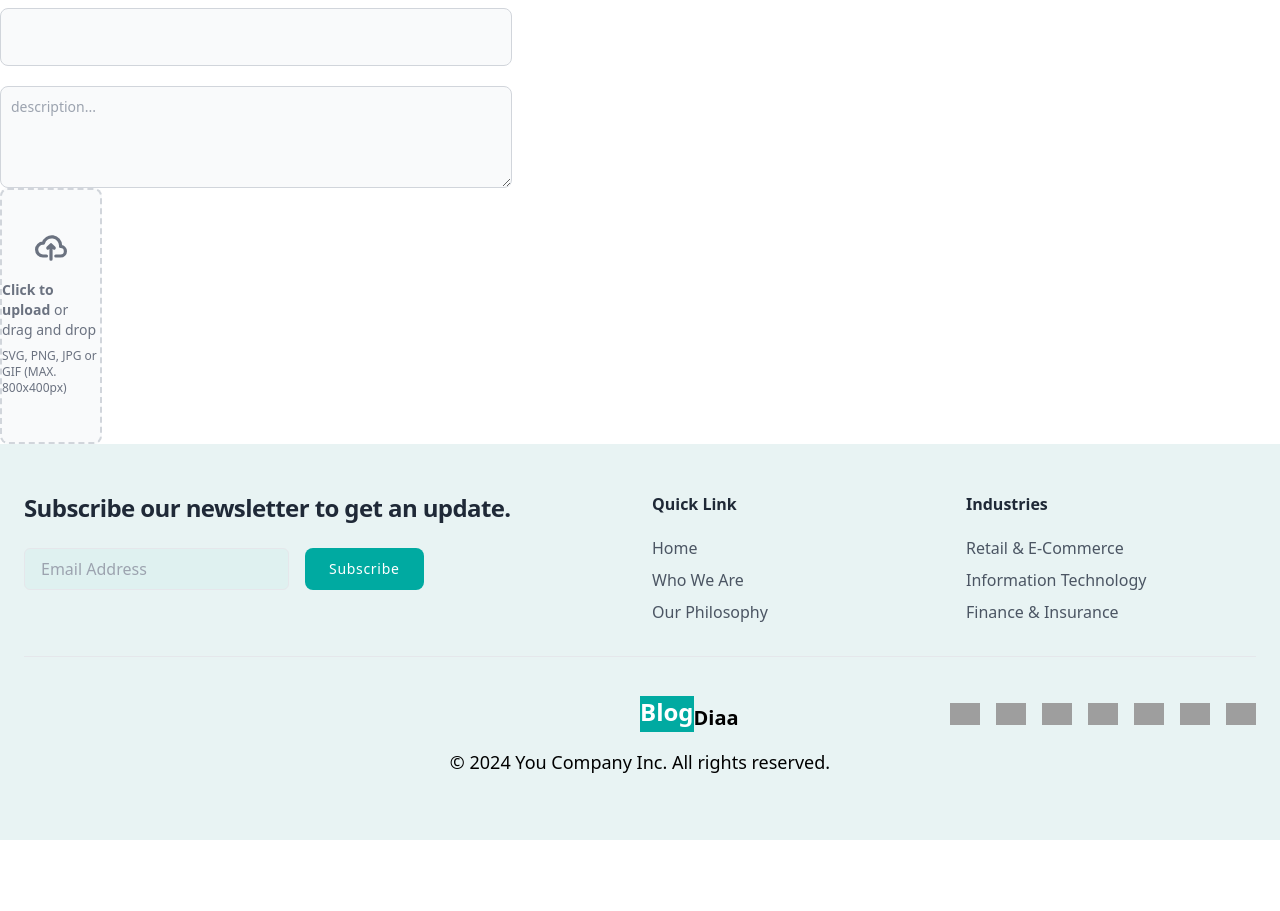
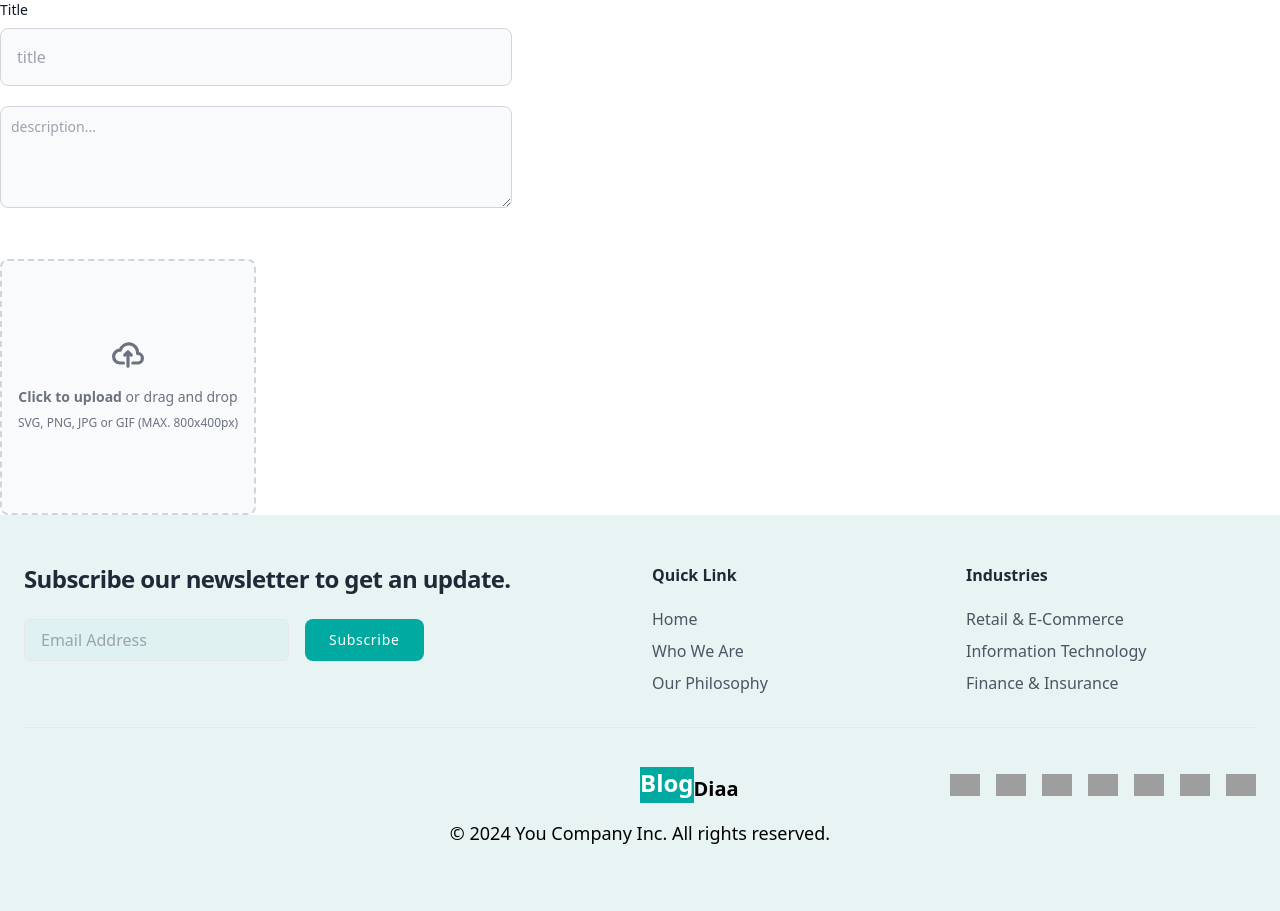
Before and after one commit to Muhamedall/blogs, a PHP site: the page made by app/pages/admin/posts.php in a window 1280 px wide. Shown: the part 68-979 px from the top of the page. Before the commit the page ends 908 px from the top, so only its background shows below. Run offline with PHP 8.4, Linux system fonts and the light colour scheme; the template is opened without the code that fills it, so the values that code supplies are empty; some libraries are stand-ins or nearby versions; grey boxes are pictures that could not be loaded.

Commit message:
the update thre

```diff
--- a/app/pages/admin.php
+++ b/app/pages/admin.php
@@ -26,7 +26,7 @@ if (!file_exists($filename)) {
 if ($section == 'categories') {
     require_once "../app/pages/admin/categories-controller.php";
 } elseif ($section == 'posts') {
-    require_once "..app/pages/admin/posts-controller.php";
+    require_once "../app/pages/admin/posts-controller.php";
 }
 ?>
 
@@ -239,7 +239,7 @@ if ($section == 'categories') {
               </div>
             </li>
             <li>
-              <a   <?php $section =='dashboard' ? 'active':''?>        href="<?=ROOT?>/admine" class="relative flex flex-row items-center h-11 focus:outline-none hover:bg-[#00AAA1] dark:hover:bg-gray-600 text-white-600 hover:text-white-800 border-l-4 border-transparent hover:border-blue-500 dark:hover:border-gray-800 pr-6">
+              <a   <?php $section =='dashboard' ? 'active':''?>        href="<?=ROOT?>/admin" class="relative flex flex-row items-center h-11 focus:outline-none hover:bg-[#00AAA1] dark:hover:bg-gray-600 text-white-600 hover:text-white-800 border-l-4 border-transparent hover:border-blue-500 dark:hover:border-gray-800 pr-6">
                 <span class="inline-flex justify-center items-center ml-4">
                   <svg class="w-5 h-5" fill="none" stroke="currentColor" viewBox="0 0 24 24" xmlns="http://www.w3.org/2000/svg"><path stroke-linecap="round" stroke-linejoin="round" stroke-width="2" d="M3 12l2-2m0 0l7-7 7 7M5 10v10a1 1 0 001 1h3m10-11l2 2m-2-2v10a1 1 0 01-1 1h-3m-6 0a1 1 0 001-1v-4a1 1 0 011-1h2a1 1 0 011 1v4a1 1 0 001 1m-6 0h6"></path></svg>
                 </span>
@@ -255,7 +255,7 @@ if ($section == 'categories') {
               </a>
             </li>
             <li>
-            <a   <?=$section =='posts' ? 'active':''?>  href="<?=ROOT?>/admin/posts" class="relative flex flex-row items-center h-11 focus:outline-none hover:bg-[#00AAA1] dark:hover:bg-gray-600 text-white-600 hover:text-white-800 border-l-4 border-transparent hover:border-blue-500 dark:hover:border-gray-800 pr-6">
+            <a <?=$section =='posts' ? 'active':''?>  href="<?=ROOT?>/admin/posts" class="relative flex flex-row items-center h-11 focus:outline-none hover:bg-[#00AAA1] dark:hover:bg-gray-600 text-white-600 hover:text-white-800 border-l-4 border-transparent hover:border-blue-500 dark:hover:border-gray-800 pr-6">
                 <span class="inline-flex justify-center items-center ml-4">
                 <svg xmlns="http://www.w3.org/2000/svg" height="24px" viewBox="0 -960 960 960" width="24px" fill="#5f6368"><path d="M120-120v-720h720v720H120Zm600-160H240v60h480v-60Zm-480-60h480v-60H240v60Zm0-140h480v-240H240v240Zm0 200v60-60Zm0-60v-60 60Zm0-140v-240 240Zm0 80v-80 80Zm0 120v-60 60Z"/></svg>                </span>
                 <span class="ml-2 text-sm tracking-wide truncate">Posts</span>
--- a/app/pages/admin/posts-controller.php
+++ /dev/null
@@ -1 +0,0 @@
-<p> postes</p>
--- a/app/pages/admin/posts.php
+++ b/app/pages/admin/posts.php
@@ -2,12 +2,12 @@
 
 <form class="w-[40%]">
 <div class="mb-5">
-      <label for="large-input" class="block mb-2 text-sm font-medium text-gray-900 dark:text-white"></label>
-      <input type="text" name="title"  id="large-input" class="block w-full p-4 text-gray-900 border border-gray-300 rounded-lg bg-gray-50 text-base focus:ring-blue-500 focus:border-blue-500 dark:bg-gray-700 dark:border-gray-600 dark:placeholder-gray-400 dark:text-white dark:focus:ring-blue-500 dark:focus:border-blue-500">
+      <label for="large-input" class="block mb-2 text-sm font-medium text-gray-900 dark:text-white">Title</label>
+      <input  type="text" name="title"  id="large-input" class="block w-full p-4 text-gray-900 border border-gray-300 rounded-lg bg-gray-50 text-base focus:ring-blue-500 focus:border-blue-500 dark:bg-gray-700 dark:border-gray-600 dark:placeholder-gray-400 dark:text-white dark:focus:ring-blue-500 dark:focus:border-blue-500" placeholder="title">
   </div>
   <label for="message" class="block mb-2 text-sm font-medium text-gray-900 dark:text-white"></label>
   <textarea id="message"  name="content" rows="4" class="block p-2.5 w-full text-sm text-gray-900 bg-gray-50 rounded-lg border border-gray-300 focus:ring-blue-500 focus:border-blue-500 dark:bg-gray-700 dark:border-gray-600 dark:placeholder-gray-400 dark:text-white dark:focus:ring-blue-500 dark:focus:border-blue-500" placeholder="description..."></textarea>
-  <div class="flex items-center justify-center w-[20%]">
+  <div class="flex items-center justify-center w-[50%] h-[50%] mt-[10%]">
     <label for="dropzone-file" class="flex flex-col items-center justify-center w-full h-64 border-2 border-gray-300 border-dashed rounded-lg cursor-pointer bg-gray-50 dark:hover:bg-bray-800 dark:bg-gray-700 hover:bg-gray-100 dark:border-gray-600 dark:hover:border-gray-500 dark:hover:bg-gray-600">
         <div class="flex flex-col items-center justify-center pt-5 pb-6">
             <svg class="w-8 h-8 mb-4 text-gray-500 dark:text-gray-400" aria-hidden="true" xmlns="http://www.w3.org/2000/svg" fill="none" viewBox="0 0 20 16">
```
